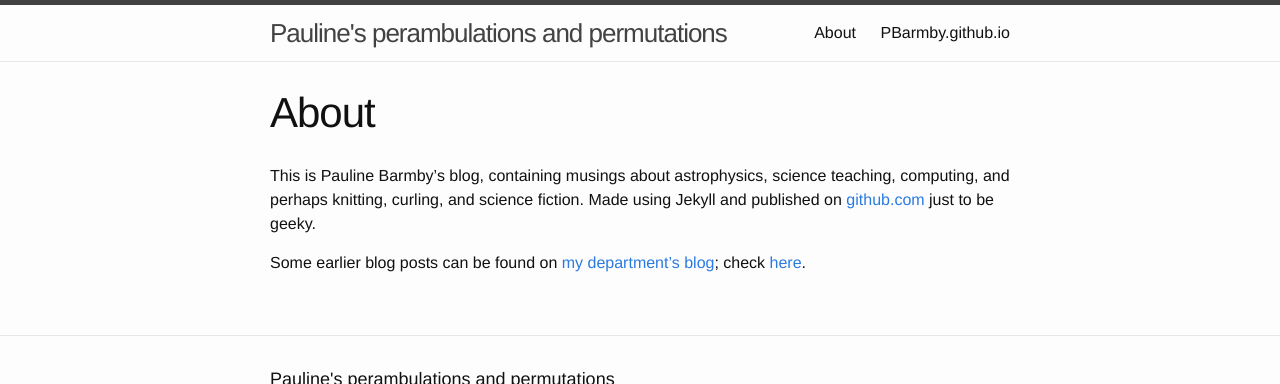
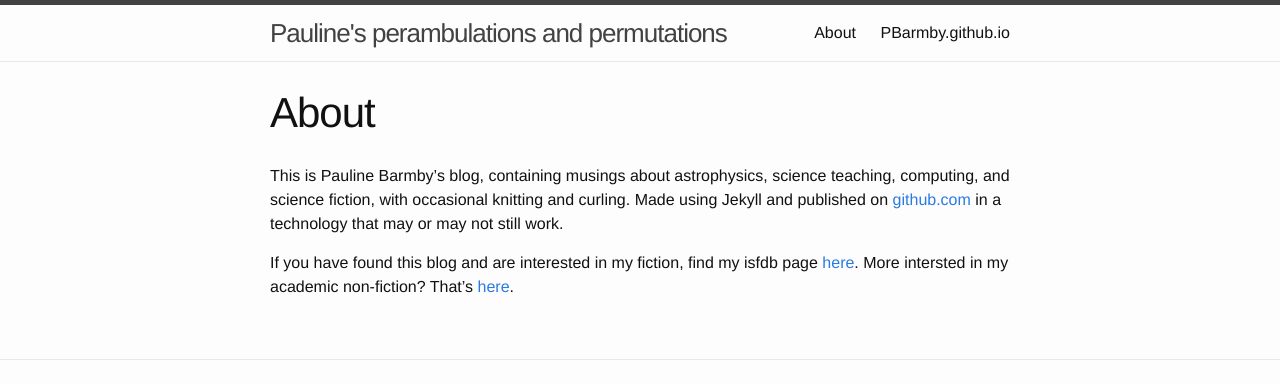
Before and after one commit to PBarmby/PBarmby.github.io, a Jekyll site: the page built from about.md, in a window 1280 px wide, cut to the strip 0-384 px from the top of the page. Built offline with Jekyll 4.4.1, drawn with Linux system fonts in a browser that asks for light colours.

Commit message:
Update about.md
Added links to isfdb and ads.

```diff
--- a/about.md
+++ b/about.md
@@ -4,6 +4,6 @@ title: About
 permalink: /about/
 ---
 
-This is Pauline Barmby's blog, containing musings about astrophysics, science teaching, computing, and perhaps knitting, curling, and science fiction. Made using Jekyll and published on [github.com](https://github.com/) just to be geeky.
+This is Pauline Barmby's blog, containing musings about astrophysics, science teaching, computing, and science fiction, with occasional knitting and curling. Made using Jekyll and published on [github.com](https://github.com/) in a technology that may or may not still work.
 
-Some earlier blog posts can be found on [my department's blog](http://blog.physics.uwo.ca/); check [here](http://blog.physics.uwo.ca/author/pauline-barmby/).
+If you have found this blog and are interested in my fiction, find my isfdb page [here](https://www.isfdb.org/cgi-bin/ea.cgi?341924). More intersted in my academic non-fiction? That's [here](https://ui.adsabs.harvard.edu/search/q=%20author%3A%22Barmby%2C%20P%22&sort=date%20desc%2C%20bibcode%20desc&p_=0).
```
